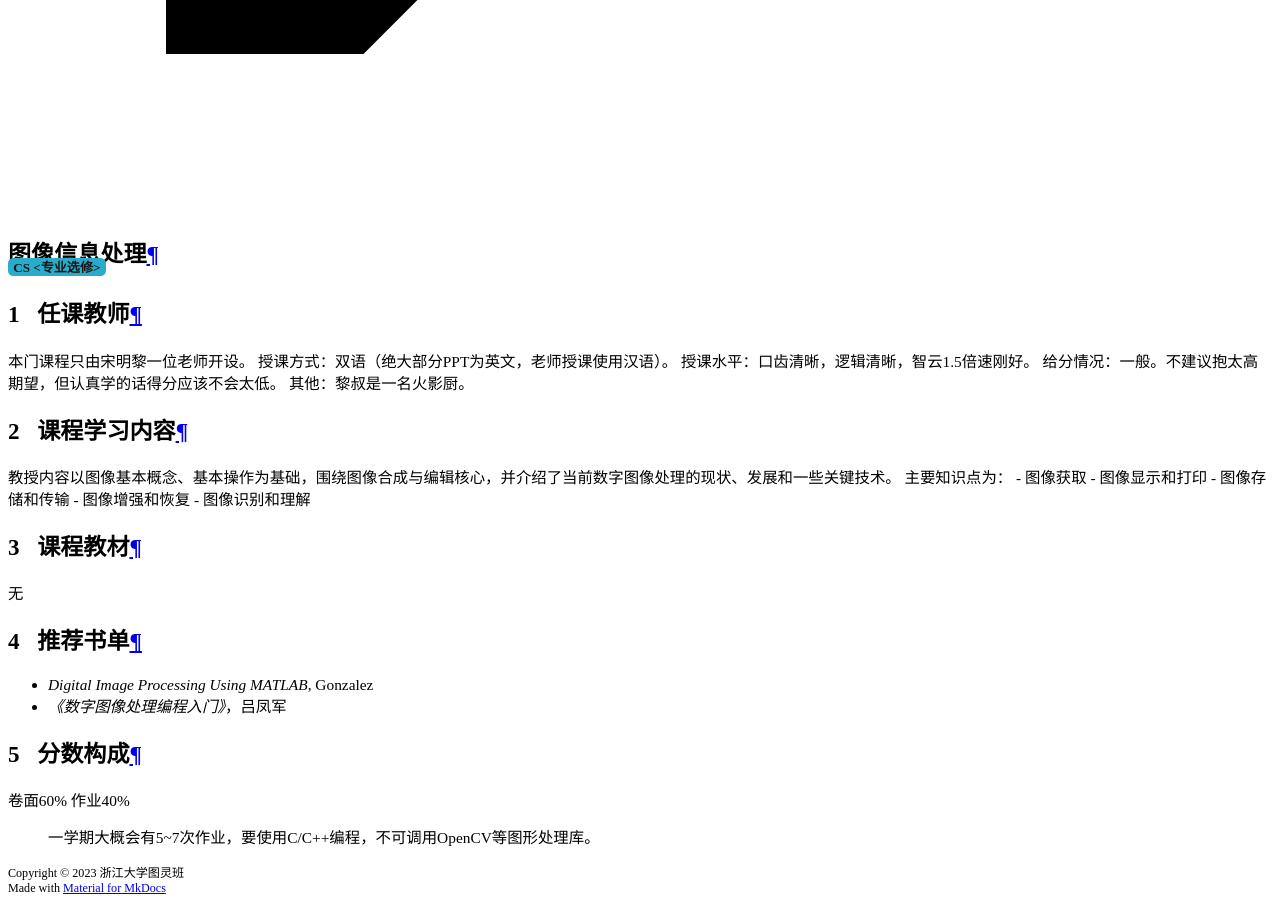
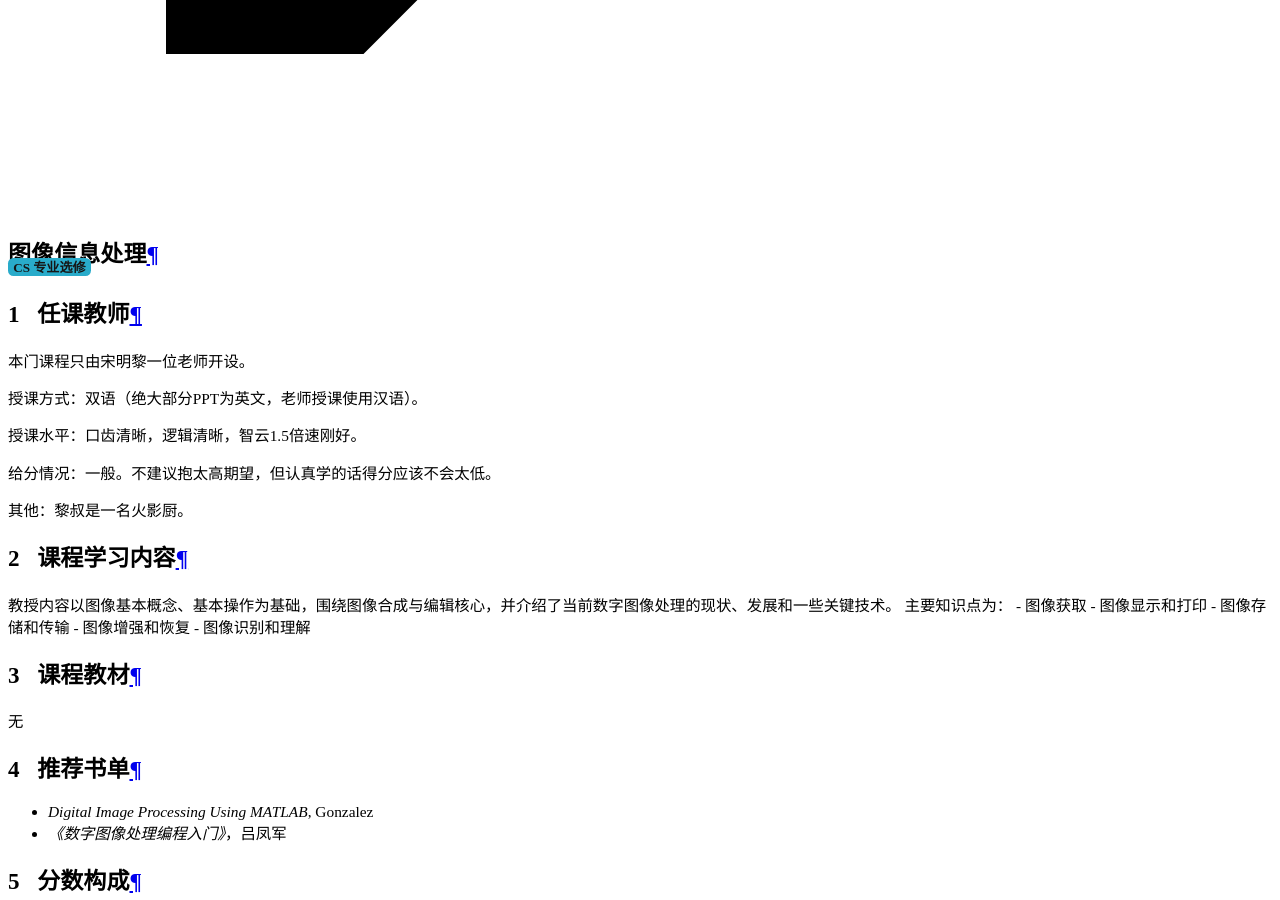
Before and after one commit to ZJU-Turing/TuringCourses, an MkDocs documentation site: the page built from docs/major_elective/digital_image_processing/index.md, in a window 1280 px wide and 900 px high, scrolled down 16618 px. Built offline with MkDocs 1.6.1 and Material for MkDocs 9.7.7, drawn with Linux system fonts in a browser that asks for light colours; comment, search, counter and statistics services are not loaded; some of the changed lines change nothing that is shown.

Commit message:
Update index.md

```diff
--- a/docs/major_elective/digital_image_processing/index.md
+++ b/docs/major_elective/digital_image_processing/index.md
@@ -1,13 +1,17 @@
 # 图像信息处理
 <div class="badges">
-<span class="badge cs-badge">CS <专业选修></span>
+<span class="badge cs-badge">CS 专业选修 </span>
 </div>
 
 ## 任课教师
 本门课程只由宋明黎一位老师开设。
+
 授课方式：双语（绝大部分PPT为英文，老师授课使用汉语）。
+
 授课水平：口齿清晰，逻辑清晰，智云1.5倍速刚好。
+
 给分情况：一般。不建议抱太高期望，但认真学的话得分应该不会太低。
+
 其他：黎叔是一名火影厨。
 
 
```
